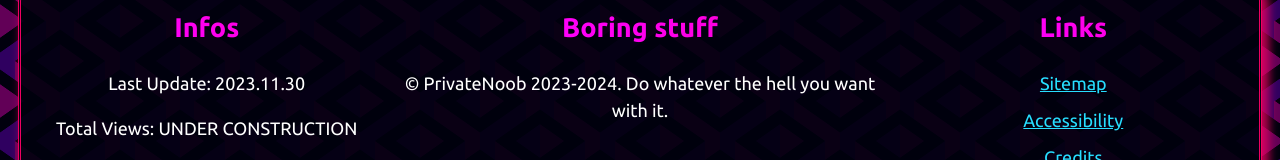
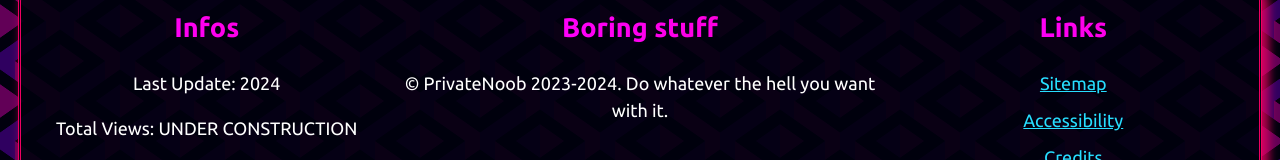
Before and after one commit to PrivateN00b/privatenoob.top, a React (Vite) app: page / in a window 1280 px wide. Shown: the part 1419-1579 px from the top of the page. Built offline with nearby package versions, Linux system fonts and the light colour scheme.

Commit message:
Changed last updated date (it's really generic)

```diff
--- a/src/layouts/sublayouts/Footer.tsx
+++ b/src/layouts/sublayouts/Footer.tsx
@@ -42,7 +42,7 @@ function Footer() {
     <FooterStyle>
       <div style={{ width: "30%" }}>
         <CenteredH2>Infos</CenteredH2>
-        <p>Last Update: 2023.11.30</p>
+        <p>Last Update: 2024</p>
         <p>Total Views: UNDER CONSTRUCTION </p>
       </div>
       <div style={{ width: "40%" }}>
```
